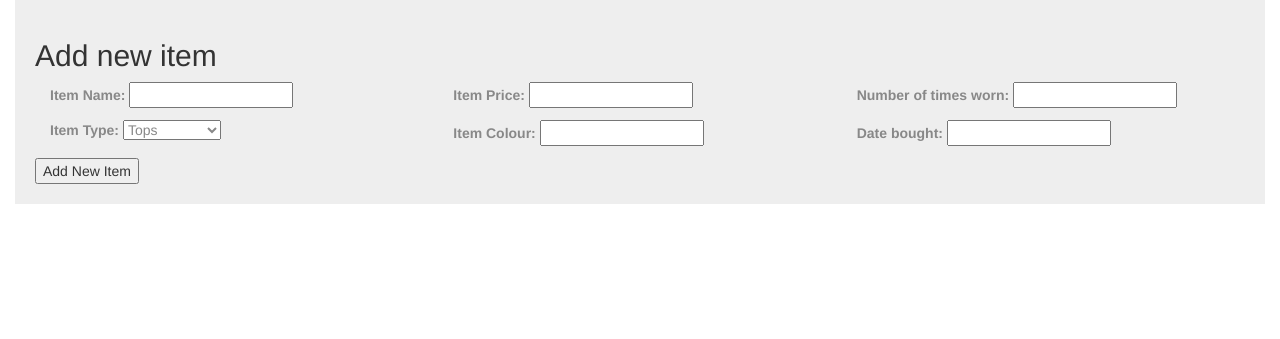
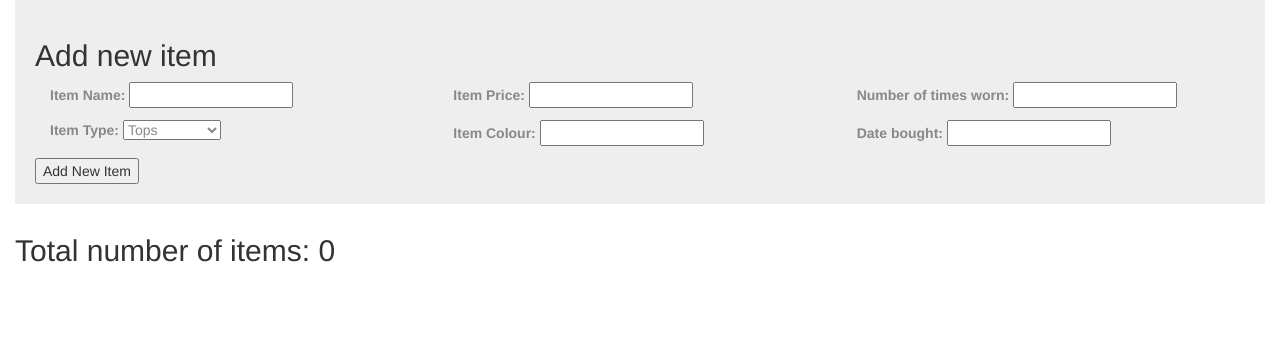
Before and after one commit to Renayuu/Minimalist, a PHP site: page / in a window 1280 px wide. Shown: the part 231-570 px from the top of the page. Run offline with PHP 8.4, Linux system fonts and the light colour scheme; data that the repository does not hold is empty; some libraries are stand-ins or nearby versions.

Commit message:
added total items count

```diff
--- a/views/closet.php
+++ b/views/closet.php
@@ -81,10 +81,15 @@
 	</div>
 
 	<div>
+	<?php
+		echo "<h2>Total number of items: ";
+		echo count($items);
+		echo "</h2>";
+	?>
+
 		<div class="items-container">
+		<?php
 
-
-		<?php
 	        foreach ($items as $item) {
 	        	if ($item["itemType"] == "tops") {
 	        		echo "<div class='item-box col-xs-6 col-sm-4 col-md-3 tops'> ";
@@ -138,9 +143,10 @@
 	        			}
 	        		echo "</p>";
 
-
 	        	echo "</div>";
 	         }
+
+
 
         ?>
 
```
